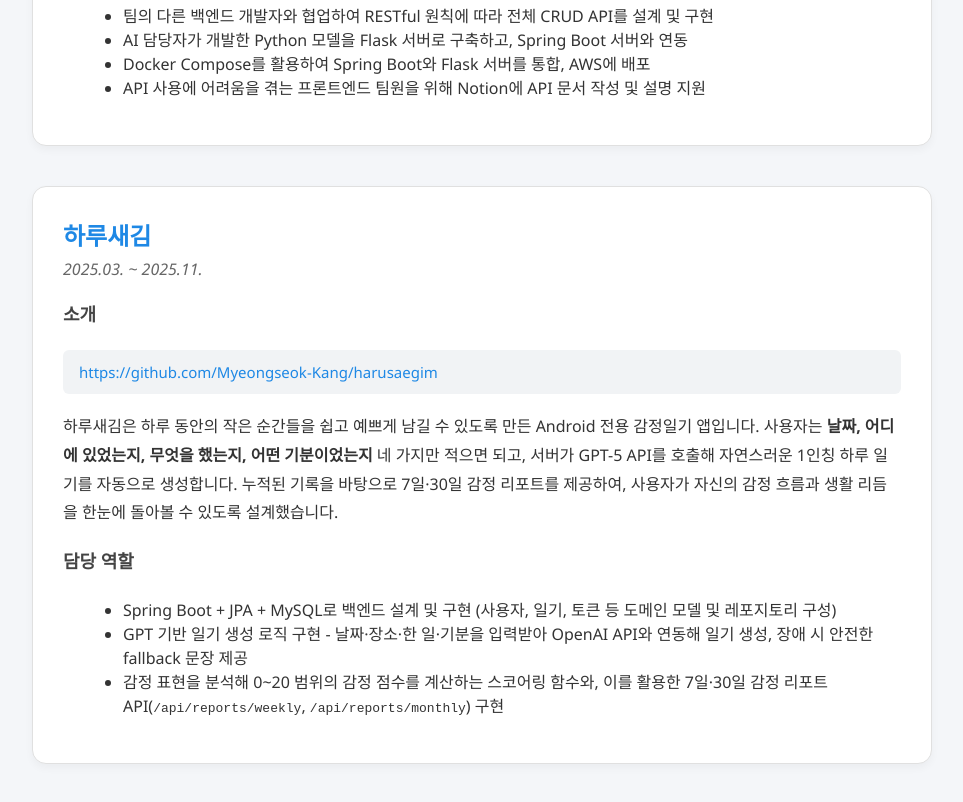
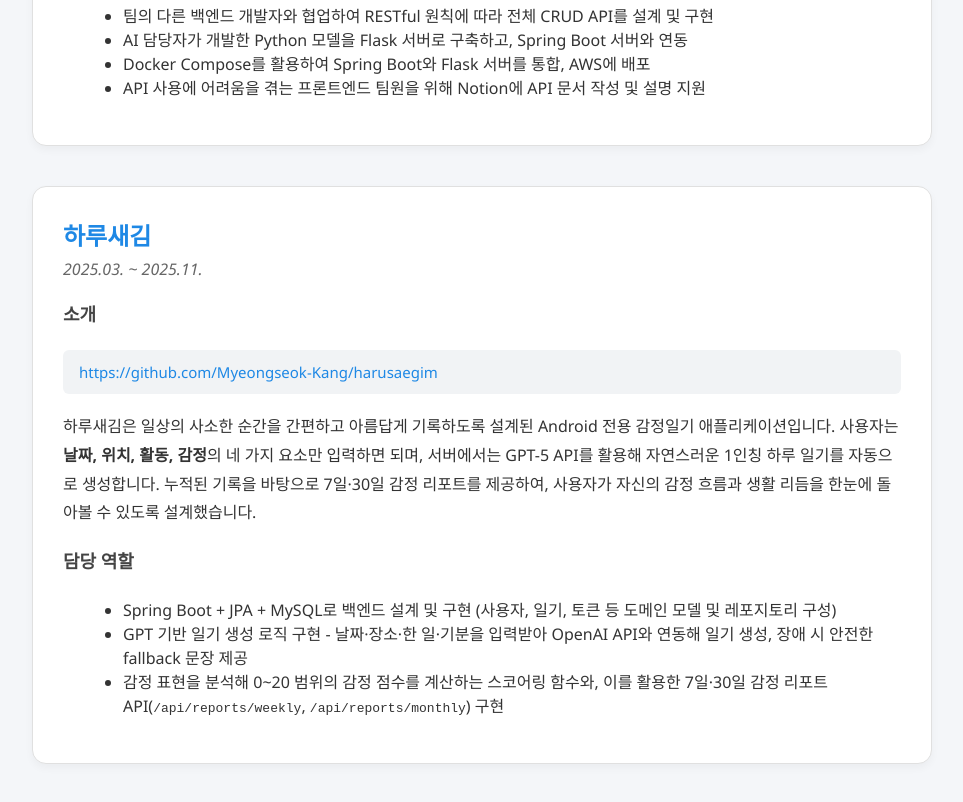
Before and after one commit to Myeongseok-Kang/Myeongseok-Kang.github.io, a plain HTML site: page index.html in a window 1280 px wide. Shown: the part 1507-2309 px from the top of the page, without its empty margins (158-1121 px from the left). Drawn offline with Linux system fonts and the light colour scheme.

Commit message:
Update index.html

```diff
--- a/index.html
+++ b/index.html
@@ -266,9 +266,8 @@
     </a>
   </div>
   <p>
-    하루새김은 하루 동안의 작은 순간들을 쉽고 예쁘게 남길 수 있도록 만든 Android 전용 감정일기 앱입니다.
-    사용자는 <span class="bold">날짜, 어디에 있었는지, 무엇을 했는지, 어떤 기분이었는지</span> 네 가지만 적으면 되고,
-    서버가 GPT-5 API를 호출해 자연스러운 1인칭 하루 일기를 자동으로 생성합니다.
+    하루새김은 일상의 사소한 순간을 간편하고 아름답게 기록하도록 설계된 Android 전용 감정일기 애플리케이션입니다.
+    사용자는 <span class="bold">날짜, 위치, 활동, 감정</span>의 네 가지 요소만 입력하면 되며, 서버에서는 GPT-5 API를 활용해 자연스러운 1인칭 하루 일기를 자동으로 생성합니다.
     누적된 기록을 바탕으로 7일·30일 감정 리포트를 제공하여, 사용자가 자신의 감정 흐름과 생활 리듬을 한눈에 돌아볼 수 있도록 설계했습니다.
   </p>
 
```
